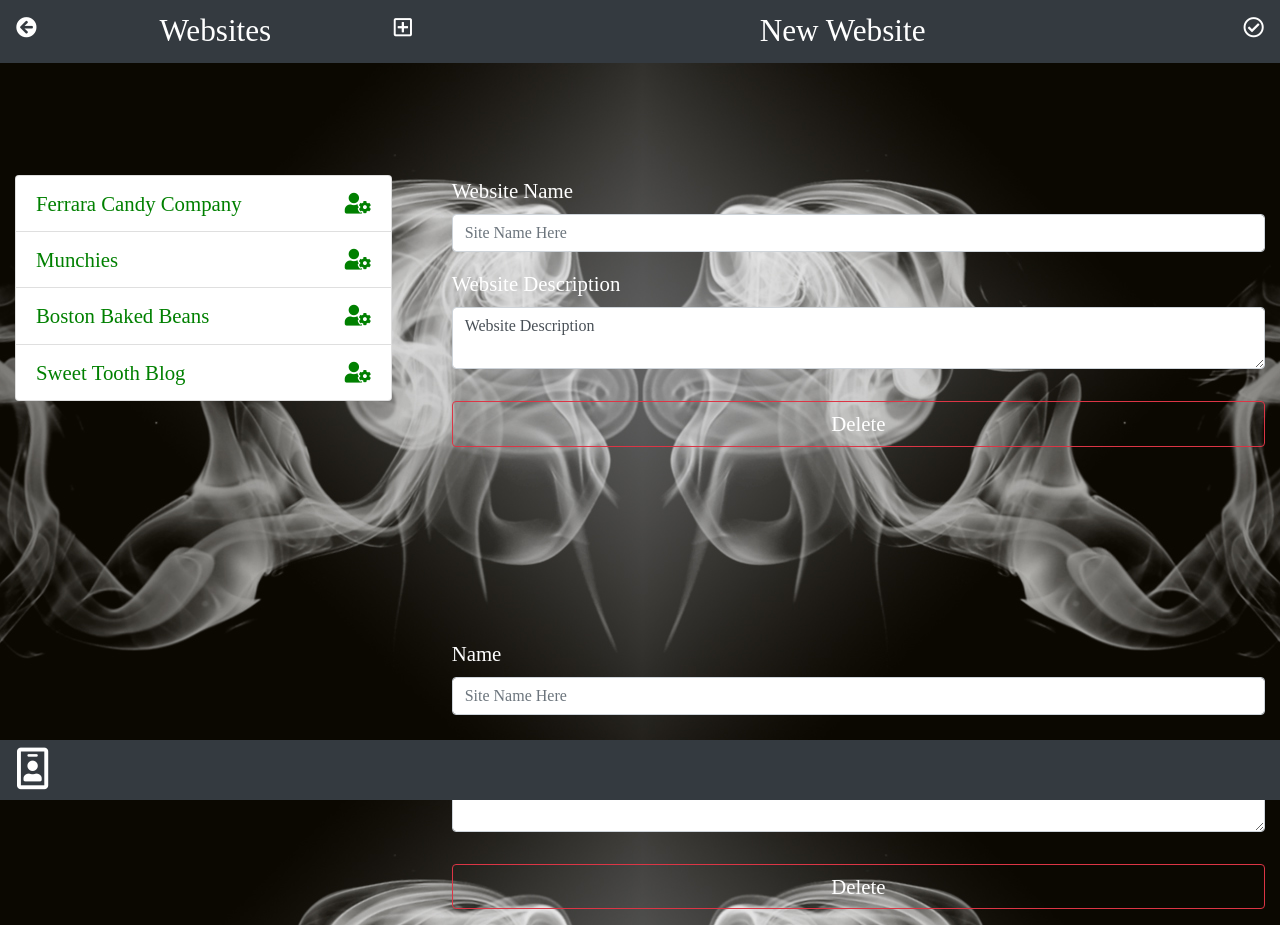
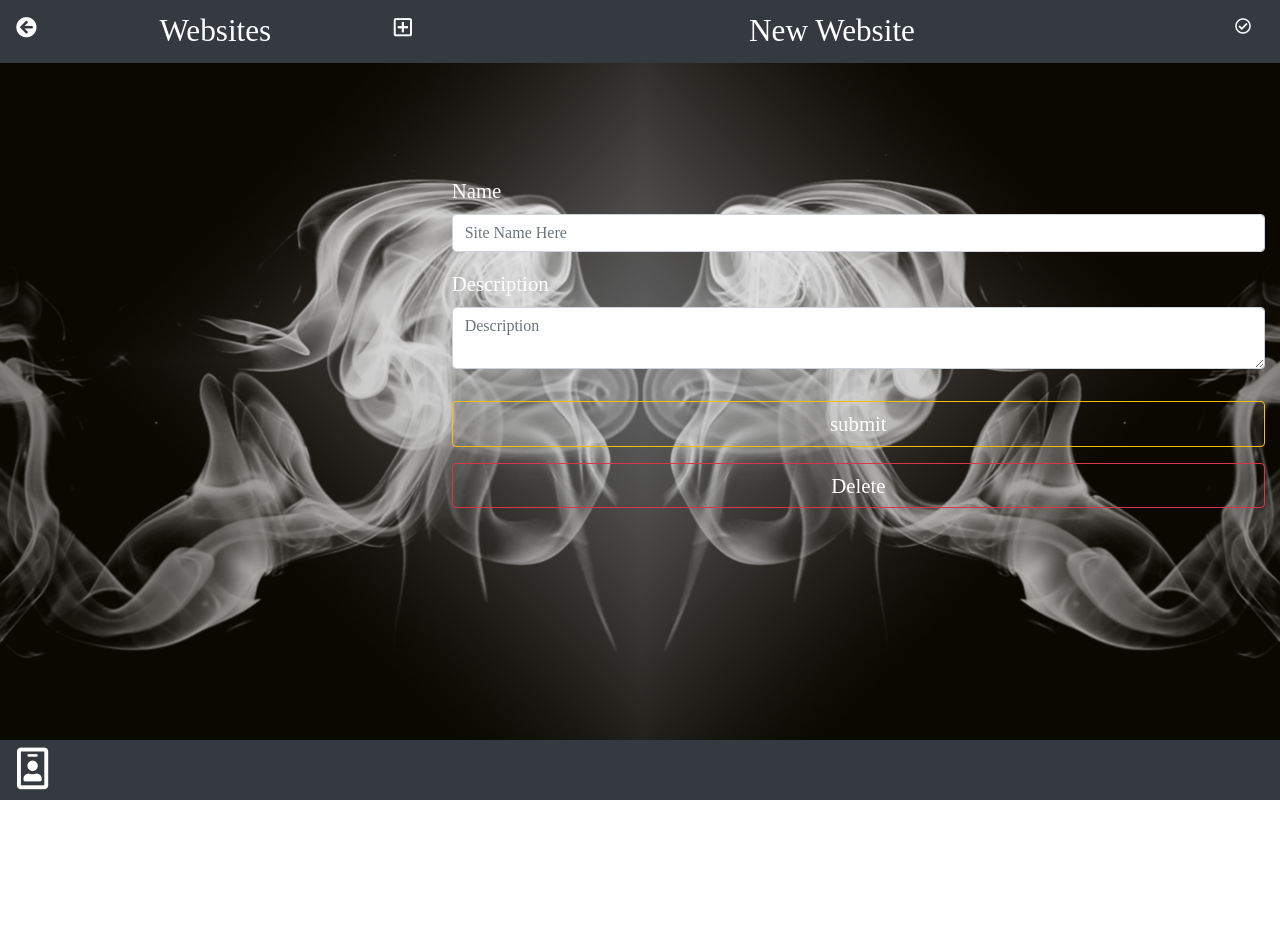
Before and after one commit to SherradC/Web-Maker, a React (Create React App) app: page /user/1/website/new in a window 1280 px wide. After the commit the page ends 800 px from the top, so only its background shows below. Built offline with nearby package versions, Linux system fonts and the light colour scheme; a web font is replaced by a local one.

Commit message:
websites

```diff
--- a/src/App.js
+++ b/src/App.js
@@ -1,6 +1,6 @@
 import React from 'react';
 import './App.css';
-import {BrowserRouter as Router, Route} from "react-router-dom"
+import {BrowserRouter as Router, Route, Switch} from "react-router-dom"
 import Login from './components/user/Login';
 import Register from "./components/user/Register"
 import Profile from "./components/user/Profile"
@@ -59,6 +59,22 @@ export default class App extends React.Component {
 
   }
 
+  addWeb = (newWeb) => {
+    const newWebs = this.state.websites;
+    newWebs.push(newWeb);
+    this.setState({
+      websites: newWebs
+    });
+  }
+
+  addPage = newPage => {
+    const newPages = this.state.pages;
+    newPages.push(newPage);
+    this.setState({
+      pages: newPages
+    });
+  }
+
 
 state = {
 
@@ -98,21 +114,24 @@ state = {
   render() {
     return (
       <Router>
+        <Switch>
           <Route exact path="/" render= {props => (<Login {...props} users={this.state.users}/>)} />
           <Route exact path="/login" render= {props => (<Login {...props} users={this.state.users}/>)}></Route>
           <Route exact path="/register" render= {props => (<Register {...props} users={this.state.users} addUser={this.addUser}/>)}></Route>
           <Route exact path="/user/:uid" render= {props => (<Profile {...props} users={this.state.users} updateUser={this.updateUser}/>)}></Route>
           <Route exact path="/user/:uid/website" render= {props => (<WebsiteList {...props} websites={this.state.websites}/>)}></Route>
+          <Route exact path="/user/:uid/website/new" render= {props => (<WebsiteNew {...props} websites={this.state.websites} addWeb = {this.addWeb}/>)}></Route>
           <Route exact path="/user/:uid/website/:wid" render= {props => (<WebsiteEdit {...props} websites={this.state.websites}/>)}></Route>
-          <Route exact path="/user/:uid/website/new" render= {props => (<WebsiteNew {...props} websites={this.state.websites}/>)}></Route>
+
           <Route exact path="/user/:uid/website/:wid/page" render= {props => (<PageList {...props} pages={this.state.pages}/>)}></Route>
-          <Route exact path="/user/:uid/website/:wid/page/new" render= {props => (<PageNew {...props} pages={this.state.pages}/>)}></Route>
+          <Route exact path="/user/:uid/website/:wid/page/new" render= {props => (<PageNew {...props} pages={this.state.pages} addPage={this.addPage}/>)}></Route>
           <Route exact path="/user/:uid/website/:wid/page/:pid" render= {props => (<PageEdit {...props} pages={this.state.pages}/>)}></Route>
           <Route exact path="/user/:uid/website/:wid/page/:pid/widget" render= {props => (<WidgetList {...props} widgets={this.state.widgets}/>)}></Route>
           <Route exact path="/user/:uid//website/:wid/page/:pid/widget/new" render= {props => (<WidgetChooser {...props} widgets={this.state.widgets}/>)}></Route>
           {/* <Route exact path="/user/:uid/widgets-heading" component={WidgetHeading}></Route>
           <Route exact path="/user/:uid/widgets-image" component={WidgetImage}></Route>
           <Route exact path="/user/:uid/widgets-youtube" component={WidgetYoutube}></Route> */}
+        </Switch>
       </Router>
     );
   }
--- a/src/components/page/PageList.js
+++ b/src/components/page/PageList.js
@@ -2,46 +2,63 @@ import React, { Component } from 'react'
 import {Link} from 'react-router-dom';
 
 export default class PageList extends Component {
+
+    state = {
+        uid: "",
+        wid: "",
+        pages: []
+    }
+
+
+    async componentDidMount(){
+       await this.setState({
+            uid: this.props.match.params.uid,
+            wid: this.props.match.params.wid
+        })
+        this.filterPage(this.state.wid);
+    }
+
+    filterPage = (wid) => {
+        const currentPages = this.props.pages.filter(
+            (page) => (
+                page.websiteId === wid
+            )
+        )
+        this.setState({
+
+        })
+    }
   render() {
+    const {uid, wid} = this.state;
     return (
       <div>
         <nav className="navbar navbar-light bg-success fixed-top">
             <div className="navbar-brand w-100 text-center text-white">
-                <Link to="/user/:uid/website"><i className="fas fa-arrow-circle-left float-left"></i></Link>
+                <Link to={`/user/${uid}/website`}><i className="fas fa-arrow-circle-left float-left"></i></Link>
                 <span className="pl-3">Pages</span>
-                <Link to="/user/:uid/website/:wid/page/new"><i className="far fa-plus-square float-right"></i></Link>
+                <Link to={`"/user/${uid}/website/${wid}/page/new"`}><i className="far fa-plus-square float-right"></i></Link>
             </div>
         </nav>
         <section className="container">
                 <form className="ppt">
                         <ul className="list-group ">
-                            <li className="list-group-item">
-                                <Link to="/user/:uid/website/:wid/page/:pid/widget">Home</Link>
-                                <Link className="float-right" to="/user/:uid/website/:wid"><i className="fas fa-user-cog"></i></Link>
-                            </li>
-                            <li className="list-group-item">
-                                <Link to="/user/:uid/website/:wid/page/:pid/widget">Blogs</Link>
-                                <Link className="float-right" to="/user/:uid/website/:wid"><i className="fas fa-user-cog"></i></Link>
-                            </li>
-                            <li className="list-group-item">
-                                <Link to="/user/:uid/website/:wid/page/:pid/widget">Blog Post</Link>
-                                <Link className="float-right" to="/user/:uid/website/:wid"><i className="fas fa-user-cog"></i></Link>
-                            </li>
-                            <li className="list-group-item">
-                                <Link to="/user/:uid/website/:wid/page/:pid/widget">About</Link>
-                                <Link className="float-right" to="/user/:uid/website/:wid"><i className="fas fa-user-cog"></i></Link>
-                            </li>
-                            <li className="list-group-item">
-                                    <Link to="/user/:uid/website/:wid/page/:pid/widget">Contact</Link>
-                                    <Link className="float-right" to="/user/:uid/website/:wid"><i className="fas fa-user-cog"></i></Link>
-                            </li>
+                            {
+                                this.state.pages.map(
+                                    (page) => (
+                                        <li className= "list-group-item">
+                                            <Link to={`/user/${uid}/website/${wid}/page/${page._id}/widget`}></Link>
+                                            <Link className= "float-right" to={`/user/${uid}/website/${wid}/`}><i className= "fas fa-user-cog"></i></Link>
+                                        </li>
+                                    )
+                                )
+                            }
                         </ul>
                     </form>
         </section>
         <section className="navbar navbar-light fixed-bottom bg-success pt-3 row">
             <footer className="w-100">
                 <span></span>
-                <Link className= "text-white" to="/user/:uid"><i className="float-right pr-5 far fa-id-badge fa-2x"></i></Link>
+                <Link className= "text-white" to={`/user/${uid}`}><i className="float-right pr-5 far fa-id-badge fa-2x"></i></Link>
                 <span></span>
             </footer>
         </section>
--- a/src/components/websites/WebsiteEdit.js
+++ b/src/components/websites/WebsiteEdit.js
@@ -2,7 +2,38 @@ import React, { Component } from 'react'
 import {Link} from 'react-router-dom';
 
 export default class WebsiteEdit extends Component {
+
+    state={
+        uid: this.props.match.params.uid,
+        websites:[],
+        name:"",
+        description:""
+      }
+
+
+        componentDidMount(){
+          this.filterWebsites(this.props.websites);
+      }
+
+      filterWebsites = (websites) => {
+        const newWebsites = websites.filter(
+          website => (website.developerId === this.state.uid)
+        )
+        this.setState({
+          websites: newWebsites
+        })
+      }
+
+      onChange= e => {
+          this.setState({
+              [e.target.name]: e.target.value
+          });
+      }
+
+
   render() {
+      const {uid} =this.state;
+
     return (
         <div>
             <nav className= "navbar navbar-light bg-dark fixed-top row">
@@ -14,29 +45,23 @@ export default class WebsiteEdit extends Component {
                 <div className="col-lg-8 text-center text-white">
                     <Link className="d-lg-none float-left" to="/user/:uid/website"><i className="fas fa-arrow-circle-left"></i></Link>
                     <span className="">Edit Website</span>
-                    <Link className="float-right" to="/user/:uid/website"><i className="far fa-check-circle"></i></Link>
+                    <button className="float-right btn text-white" to="/user/:uid/website"><i className="far fa-check-circle fa-2x"></i></button>
                 </div>
             </nav>
             <section className="ppt row">
                 <div className="col-lg-4 d-none d-lg-block ">
                     <form className="container">
                         <ul className="list-group ">
-                            <li className="list-group-item">
-                                <Link to="/user/:uid/website/:wid/page">Ferrara Candy Company</Link>
-                                <Link className="float-right" to="/user/:uid/website/:wid"><i className="fas fa-user-cog"></i></Link>
-                            </li>
-                            <li className="list-group-item">
-                                <Link to="/user/:uid/website/:wid/page">Munchies</Link>
-                                <Link className="float-right" to="/user/:uid/website/:wid"><i className="fas fa-user-cog"></i></Link>
-                            </li>
-                            <li className="list-group-item">
-                                <Link to="/user/:uid/website/:wid/page">Boston Baked Beans</Link>
-                                <Link className="float-right" to="/user/:uid/website/:wid"><i className="fas fa-user-cog"></i></Link>
-                            </li>
-                            <li className="list-group-item">
-                                <Link to="/user/:uid/website/:wid/page">Sweet Tooth Blog</Link>
-                                <Link className="float-right" to="/user/:uid/website/:wid"><i className="fas fa-user-cog"></i></Link>
-                            </li>
+                            {
+                            this.state.websites.map(
+                                (website) => (
+                                <li key={website._id} className= "list-group-item">
+                                    <Link to={`/user/${uid}/website/${website._id}/page`}>{website.name}</Link>
+                                    <Link className="float-right" to={`/user/${uid}/website/${website._id}`}><i className="fas fa-user-cog"></i></Link>
+                                </li>
+                                )
+                            )
+                        }
                         </ul>
                     </form>
                 </div>
@@ -44,11 +69,11 @@ export default class WebsiteEdit extends Component {
                     <form className="container">
                         <div className="form-group">
                             <label className="d-block text-white" htmlFor="WebsiteName">Website Name</label>
-                            <input className="form-control" type="text" placeholder="Site Name Here"/>
+                            <input className="form-control" name="name" id="name" onChange={this.onChange} value={this.state.name} type="text" placeholder="Site Name Here"/>
                         </div>
                         <div className="form-group pb-3">
                             <label className="d-block text-white" htmlFor="Description">Website Description</label>
-                            <textarea row="5" className="form-control" name="Description" id="Description">Website Description</textarea>
+                            <textarea row="5" className="form-control" name="description" placeholder= "Website Description" onChange={this.onChange} value={this.state.description} id="description">Website Description</textarea>
                         </div>
                         <div className="form-group">
                             <Link className="btn btn-block btn-outline-danger text-white but" to="/user/:uid/website">Delete</Link>
--- a/src/components/websites/WebsiteNew.js
+++ b/src/components/websites/WebsiteNew.js
@@ -1,12 +1,14 @@
 import React, { Component } from 'react'
 import {Link} from 'react-router-dom';
-
+import uuid from "uuid";
 
 export default class WebsiteNew extends Component {
 
     state={
         uid: this.props.match.params.uid,
-        websites:[]
+        websites:[],
+        name:"",
+        description:""
       }
 
 
@@ -23,6 +25,26 @@ export default class WebsiteNew extends Component {
         })
       }
 
+      onChange= e => {
+          this.setState({
+              [e.target.name]: e.target.value
+          });
+      }
+
+      onSubmit= async e => {
+        e.preventDefault();
+        const {name, description, uid} = this.state;
+        const newWeb = {
+            _id: uuid(),
+            // (parseInt(websites[websites.length - 1]._id) + 1).toString,
+            name,
+            developerId: uid,
+            description
+        }
+        await this.props.addWeb(newWeb);
+        this.filterWebsites(this.props.websites);
+      }
+
 
   render() {
       const {uid} = this.state;
@@ -32,12 +54,12 @@ export default class WebsiteNew extends Component {
             <div className="col-lg-4 d-none d-lg-block text-center text-white">
                 <Link className="float-left" to={`/user/${uid}/website`}><i className="fas fa-arrow-circle-left"></i></Link>
                 <span className="">Websites</span>
-                <Link className="float-right" to={`/user/${uid}/website`}><i className="far fa-plus-square"></i></Link>
+                <Link  className="float-right" to={`/user/${uid}/website`}><i className="far fa-plus-square"></i></Link>
             </div>
             <div className="col-lg-8 text-center text-white">
                 <Link className="d-lg-none float-left" to={`/user/${uid}/website`}><i className="fas fa-arrow-circle-left"></i></Link>
                 <span className="">New Website</span>
-                <Link className="float-right" to={`/user/${uid}/website`}><i className="far fa-check-circle"></i></Link>
+                <button form= "newWebForm" className="float-right btn text-white" to={`/user/${uid}/website`}><i className="far fa-check-circle"></i></button>
             </div>
         </nav>
         <section className="ppt row">
@@ -58,14 +80,17 @@ export default class WebsiteNew extends Component {
                 </form>
             </div>
             <div className="col-lg-8">
-                <form className="container">
+                <form id="newWebForm" className="container" onSubmit={this.onSubmit}>
                     <div className="form-group">
                         <label className="d-block text-white" htmlFor="WebsiteName">Name</label>
-                        <input className="form-control" type="text" placeholder="Site Name Here"/>
+                        <input className="form-control" type="text" id="name" name="name" onChange= {this.onChange} value={this.state.name} placeholder="Site Name Here"/>
                     </div>
                     <div className="form-group pb-3">
-                        <label className="d-block text-white" htmlFor="Description">Description</label>
-                        <textarea row="5" className="form-control" name="Description" id="Description" placeholder="Description"></textarea>
+                        <label className="d-block text-white" htmlFor="description">Description</label>
+                        <textarea row="5" className="form-control" name="description" id="description" placeholder="Description" value={this.state.description} onChange={this.onChange}/>
+                    </div>
+                    <div className="form-group">
+                        <button className="btn btn-block btn-outline-warning text-white but" to={`/user/${uid}/website`}>submit</button>
                     </div>
                     <div className="form-group">
                         <Link className="btn btn-block btn-outline-danger text-white but" to={`/user/${uid}/website`}>Delete</Link>
```
